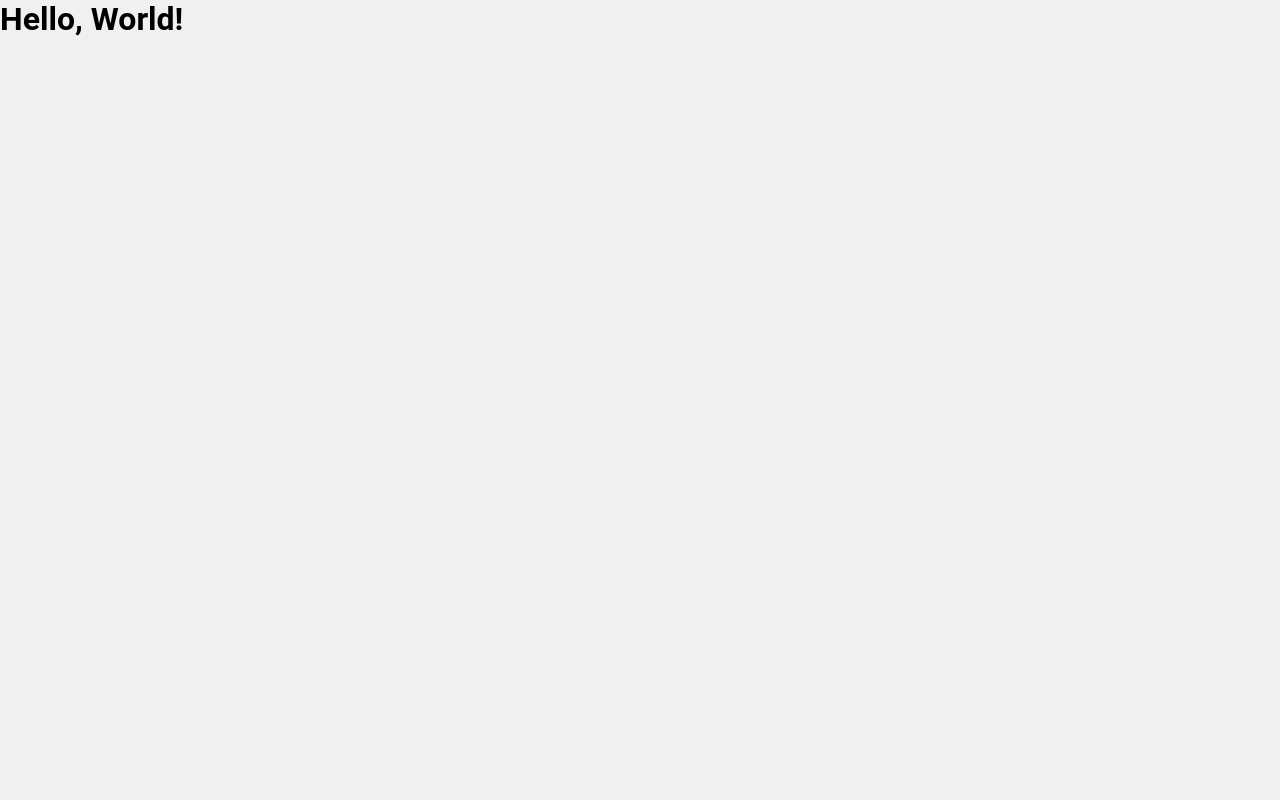
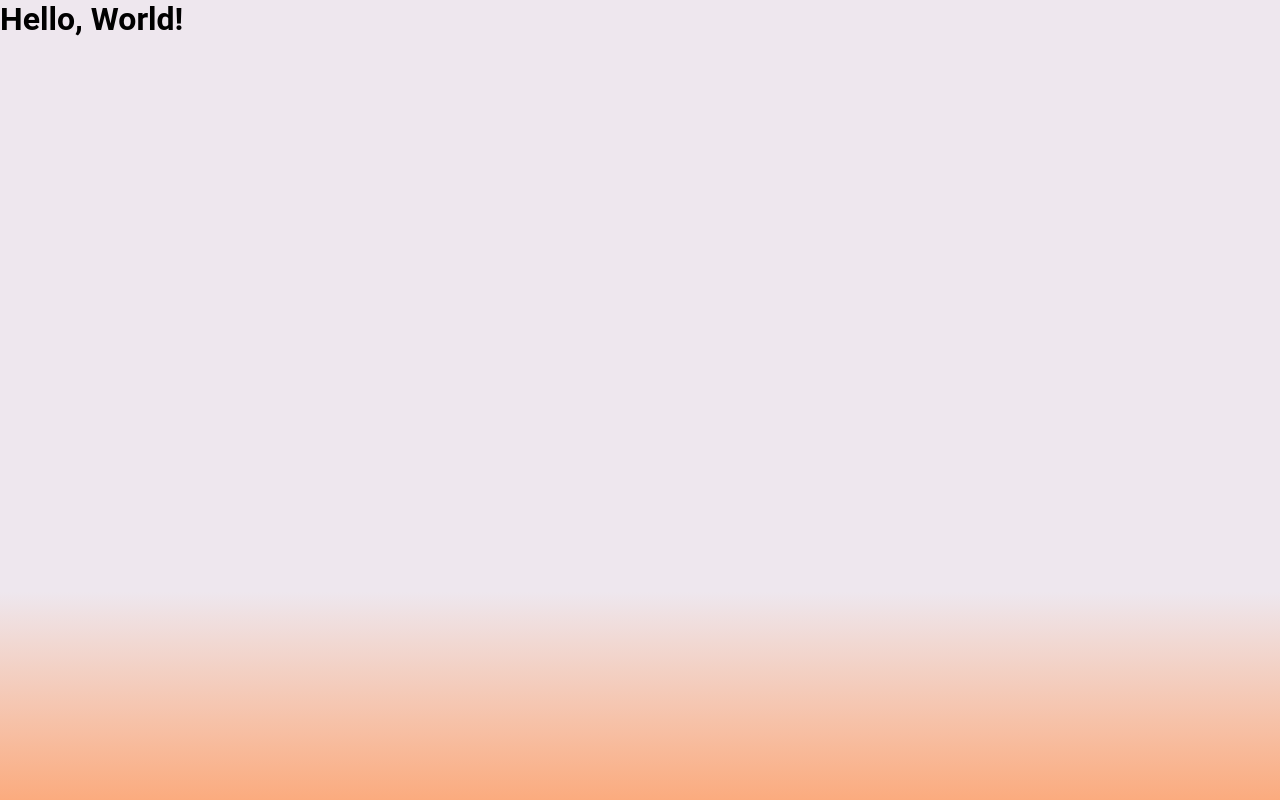
Before and after one commit to softexrecifepe/Portal-FAP, a React (Vite) app: page / in a window 1280 px wide. Built offline with nearby package versions, Linux system fonts and the light colour scheme.

Commit message:
refactor: modify styles about theme.ts

```diff
--- a/src/css/styles/GlobalStyle.ts
+++ b/src/css/styles/GlobalStyle.ts
@@ -1,4 +1,5 @@
 import { createGlobalStyle } from "styled-components";
+import { softexTheme } from "../themes/softexTheme";
 
 const GlobalStyle = createGlobalStyle`
   * {
@@ -8,7 +9,8 @@ const GlobalStyle = createGlobalStyle`
 
   body{
     font-family: 'Roboto', sans-serif;
-    background-color: #f0f0f0;
+    background-image: linear-gradient(${softexTheme.gradients.gradient});
+    height: 100vh;
   }
 `;
 
--- a/src/css/themes/softexTheme.ts
+++ b/src/css/themes/softexTheme.ts
@@ -1,4 +1,4 @@
-const ThemeColors = {
+const softexThemeColors = {
   primary: "#dc7c2c",
   secondary: "#ecbc94",
   tertiary: "#FAB400",
@@ -6,46 +6,46 @@ const ThemeColors = {
   background: "#FBAB7E",
 };
 
-const ThemeGradients = {
-  gradient: "linear-gradient(62deg, #FBAB7E 0%, #F7CE68 100%)",
+const softexThemeGradients = {
+  gradient: "0deg, #fbab7e 0%, #eee7ee 26%",
 };
 
-const TextColors = {
+const softexTextColors = {
   primary: "#f1f1f1",
   secondary: "#333",
 };
 
-const FontSizes = {
+const softexFontSizes = {
   tiny: "10px",
   small: "12px",
   medium: "15px",
   large: "18px",
 };
 
-const FontWeights = {
+const softexFontWeights = {
   light: 300,
   regular: 400,
   bold: 700,
 };
 
-const FontFamily = {
+const softexFontFamily = {
   primary: "Titillium Web, sans-serif",
 };
 
-const Spacing = {
+const softexSpacing = {
   small: "5px",
   medium: "10px",
   large: "15px",
 };
 
-const BorderRadius = {
+const softexBorderRadius = {
   small: "5px",
   medium: "10px",
   large: "15px",
   veryLarge: "20px",
 };
 
-const BoxShadow = {
+const softexBoxShadow = {
   small:
     "rgba(0, 0, 0, 0.05) 0px 6px 24px 0px, rgba(0, 0, 0, 0.08) 0px 0px 0px 1px;",
 
@@ -57,21 +57,21 @@ const BoxShadow = {
     "rgba(0, 0, 0, 0.25) 0px 14px 28px, rgba(0, 0, 0, 0.22) 0px 10px 10px;",
 };
 
-const ImageSizes = {
+const softexImageSizes = {
   full: "100%",
   half: "50%",
   quarter: "25%",
 };
 
 export const softexTheme = {
-  boxShadow: BoxShadow,
-  borderRadius: BorderRadius,
-  colors: ThemeColors,
-  fontSizes: FontSizes,
-  fontWeights: FontWeights,
-  fontFamily: FontFamily,
-  gradients: ThemeGradients,
-  imageSizes: ImageSizes,
-  spacing: Spacing,
-  textColors: TextColors,
+  boxShadow: softexBoxShadow,
+  borderRadius: softexBorderRadius,
+  colors: softexThemeColors,
+  fontSizes: softexFontSizes,
+  fontWeights: softexFontWeights,
+  fontFamily: softexFontFamily,
+  gradients: softexThemeGradients,
+  imageSizes: softexImageSizes,
+  spacing: softexSpacing,
+  textColors: softexTextColors,
 };
```
